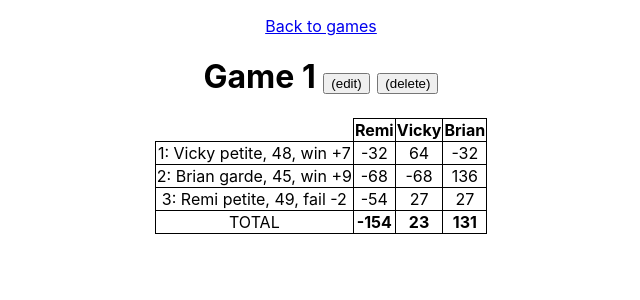
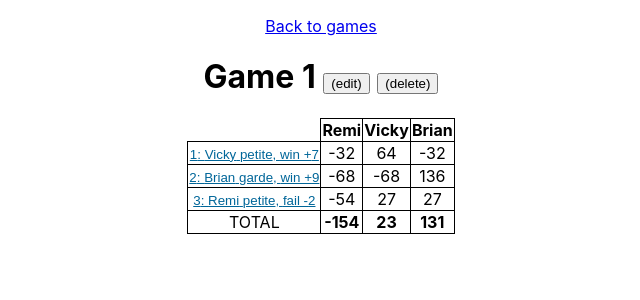
Before and after one commit to remram44/tarot-score, a React (Create React App) app: page /1 in a window 1280 px wide. Shown: the top 300 px of the page, without its empty margins (319-959 px from the left). Built offline with nearby package versions, Linux system fonts and the light colour scheme; the HTML template or start-up script is replaced by a standard one.

Commit message:
Add RoundEdit

```diff
--- a/src/App.css
+++ b/src/App.css
@@ -29,3 +29,14 @@ table.players {
   margin-right: auto;
   margin-bottom: 2em;
 }
+
+/* https://stackoverflow.com/a/1368286 */
+button.like-link {
+  background: none !important;
+  border: none;
+  padding: 0 !important;
+  font-family: arial, sans-serif;
+  color: #069;
+  text-decoration: underline;
+  cursor: pointer;
+}
--- a/src/GameView.tsx
+++ b/src/GameView.tsx
@@ -2,6 +2,7 @@ import React from 'react';
 import {Link, Redirect} from 'react-router-dom';
 import {Database, Game, Player, Round} from './db';
 import {totalScores} from './rules';
+import {RoundEdit} from './RoundEdit';
 import {RoundView} from './RoundView';
 
 interface GameViewProps {
@@ -13,8 +14,10 @@ interface GameInfo {
   game: Game,
   players: Player[],
   playersById: Map<number, Player>,
+  rounds: Round[],
+  roundsById: Map<number, Round>,
   scores: Map<number, number>,
-  rounds: Round[],
+  editing: number | undefined,
 }
 
 interface GameViewState {
@@ -47,6 +50,9 @@ export class GameView extends React.PureComponent<GameViewProps, GameViewState>
           const playersById = new Map();
           players.forEach((player) => playersById.set(player.id, player));
 
+          const roundsById = new Map();
+          rounds.forEach((round) => roundsById.set(round.id, round));
+
           // Compute total scores
           const scores = totalScores(players, rounds);
 
@@ -56,7 +62,9 @@ export class GameView extends React.PureComponent<GameViewProps, GameViewState>
               players,
               playersById,
               rounds,
+              roundsById,
               scores,
+              editing: undefined,
             },
           });
         }
@@ -103,6 +111,44 @@ export class GameView extends React.PureComponent<GameViewProps, GameViewState>
     }
   }
 
+  editRound(roundId: number) {
+    this.setState((oldState) => {
+      const {gameInfo} = oldState;
+      if(gameInfo) {
+        return {gameInfo: {...gameInfo, editing: roundId}};
+      } else {
+        return {gameInfo};
+      }
+    });
+  }
+
+  async changeRound(round: Round): Promise<void> {
+    round.id = await this.props.database.setRound(round);
+    this.setState((oldState) => {
+      const {gameInfo} = oldState;
+      if(gameInfo) {
+        let roundIndex = undefined;
+        gameInfo.rounds.forEach((otherRound, index) => {
+          if(otherRound.id === round.id) {
+            roundIndex = index;
+          }
+        });
+        let rounds;
+        if(roundIndex === undefined) {
+          rounds = gameInfo.rounds.concat([round]);
+        } else {
+          rounds = gameInfo.rounds.slice(0, roundIndex).concat(
+            [round],
+            gameInfo.rounds.slice(roundIndex + 1),
+          );
+        }
+        return {gameInfo: {...gameInfo, rounds, editing: undefined}};
+      } else {
+        return {gameInfo};
+      }
+    });
+  }
+
   render() {
     const {gameInfo, removed} = this.state;
     if(removed) {
@@ -131,7 +177,15 @@ export class GameView extends React.PureComponent<GameViewProps, GameViewState>
             </thead>
             <tbody>
               {gameInfo.rounds.map((round) => (
-                <tr key={round.id}><RoundView game={gameInfo.game} players={gameInfo.players} playersById={gameInfo.playersById} round={round} /></tr>
+                <tr key={round.id}>
+                  <RoundView
+                    game={gameInfo.game}
+                    players={gameInfo.players}
+                    playersById={gameInfo.playersById}
+                    round={round}
+                    editRound={this.editRound.bind(this)}
+                  />
+                </tr>
               ))}
               <tr key="total">
                 <td key="header">TOTAL</td>
@@ -141,6 +195,9 @@ export class GameView extends React.PureComponent<GameViewProps, GameViewState>
               </tr>
             </tbody>
           </table>
+          {(gameInfo.editing !== undefined)?
+          <RoundEdit key={gameInfo.editing} round={gameInfo.roundsById.get(gameInfo.editing)!} players={gameInfo.players} changeRound={this.changeRound.bind(this)} />
+            :undefined}
         </>
       );
     }
--- /dev/null
+++ b/src/RoundEdit.tsx
@@ -0,0 +1,64 @@
+import React from 'react';
+import {Contract, Player, Round} from './db';
+
+interface RoundEditProps {
+  round: Round,
+  players: Player[],
+  changeRound: (round: Round) => void,
+}
+
+export class RoundEdit extends React.PureComponent<RoundEditProps, Round> {
+  constructor(props: RoundEditProps) {
+    super(props);
+    this.state = Object.assign({}, props.round);
+  }
+
+  changeContract(contract: Contract) {
+    this.setState({contract});
+  }
+
+  changeAttacker(playerId: number) {
+    this.setState({attacker: playerId});
+  }
+
+  changeOudlers(attackOudlers: number) {
+    this.setState({attackOudlers: Math.max(0, Math.min(3, attackOudlers))});
+  }
+
+  changeAttackScore(attackScore: number) {
+    this.setState({attackScore: Math.max(0, Math.min(91, attackScore))});
+  }
+
+  changeDefenseScore(defenseScore: number) {
+    this.changeAttackScore(91 - defenseScore);
+  }
+
+  handleSubmit(event: React.FormEvent<HTMLFormElement>) {
+    event.preventDefault();
+    this.props.changeRound(this.state);
+  }
+
+  render() {
+    const {players} = this.props;
+    const round = this.state;
+    const attackScore = round.attackScore;
+    const defenseScore = 91 - round.attackScore;
+    return (
+      <form onSubmit={this.handleSubmit.bind(this)} style={{marginTop: '2em'}}>
+        Contract: <select value={round.contract} onChange={(event) => this.changeContract(event.target.value as unknown as Contract)}>
+          <option value="petite">Petite</option>
+          <option value="garde">Garde</option>
+          <option value="garde sans">Garde sans</option>
+          <option value="garde contre">Garde contre</option>
+        </select>{' '}
+      Attack: <select value={round.attacker} onChange={(event) => this.changeAttacker(parseInt(event.target.value, 10))}>
+          {players.map((player) => <option key={player.id} value={player.id}>{player.name}</option>)}
+        </select>{' '}
+        Oudlers: <input type="number" min={0} max={3} size={1} value={round.attackOudlers} onChange={(event) => this.changeOudlers(parseInt(event.target.value, 10))} />{' '}
+        Attack: <input type="number" min={0} max={91} size={2} value={attackScore} onChange={(event) => this.changeAttackScore(parseInt(event.target.value, 10))} />{' '}
+        Defense: <input type="number" min={0} max={91} size={2} value={defenseScore} onChange={(event) => this.changeDefenseScore(parseInt(event.target.value, 10))} />{' '}
+        <input type="submit" value="Set" />
+      </form>
+    );
+  }
+}
--- a/src/RoundView.tsx
+++ b/src/RoundView.tsx
@@ -7,6 +7,7 @@ interface RoundViewProps {
   players: Player[],
   playersById: Map<number, Player>,
   round: Round,
+  editRound: (roundId: number) => void,
 }
 
 export class RoundView extends React.PureComponent<RoundViewProps> {
@@ -25,7 +26,9 @@ export class RoundView extends React.PureComponent<RoundViewProps> {
 
     return (<>
       <td key="round">
-        {round.id}: {playersById.get(round.attacker)!.name} {round.contract}, {round.attackScore}, {(round.attackScore >= target)?"win +":"fail -"}{Math.abs(round.attackScore - target)}
+        <button className="like-link" onClick={() => this.props.editRound(round.id)}>
+          {round.id}: {playersById.get(round.attacker)!.name} {round.contract}, {(round.attackScore >= target)?"win +":"fail -"}{Math.abs(round.attackScore - target)}
+        </button>
       </td>
       {players.map((player) => (
         <td key={player.id}>{renderPlayerScore(player.id)}</td>
--- a/src/db.ts
+++ b/src/db.ts
@@ -11,12 +11,14 @@ export interface Player {
   name: string,
 }
 
+export type Contract = 'petite' | 'garde' | 'garde sans' | 'garde contre';
+
 export interface Round {
   id: number,
   game: number,
   attacker: number,
   called: number | null,
-  contract: 'petite' | 'garde' | 'garde sans' | 'garde contre',
+  contract: Contract,
   attackOudlers: number,
   attackScore: number,
 }
@@ -205,6 +207,17 @@ export class Database {
       });
     }
   }
+
+  setRound(round: Round): Promise<number> {
+    const transaction = this.idb.transaction(['rounds'], 'readwrite');
+    const rounds = transaction.objectStore('rounds');
+    return new Promise((accept, reject) => {
+      rounds.put(round).onsuccess = (event) => {
+        const roundId = (event.target as unknown as {result: number}).result;
+        accept(roundId);
+      };
+    });
+  }
 }
 
 async function addTestData(database: Database): Promise<void> {
```
